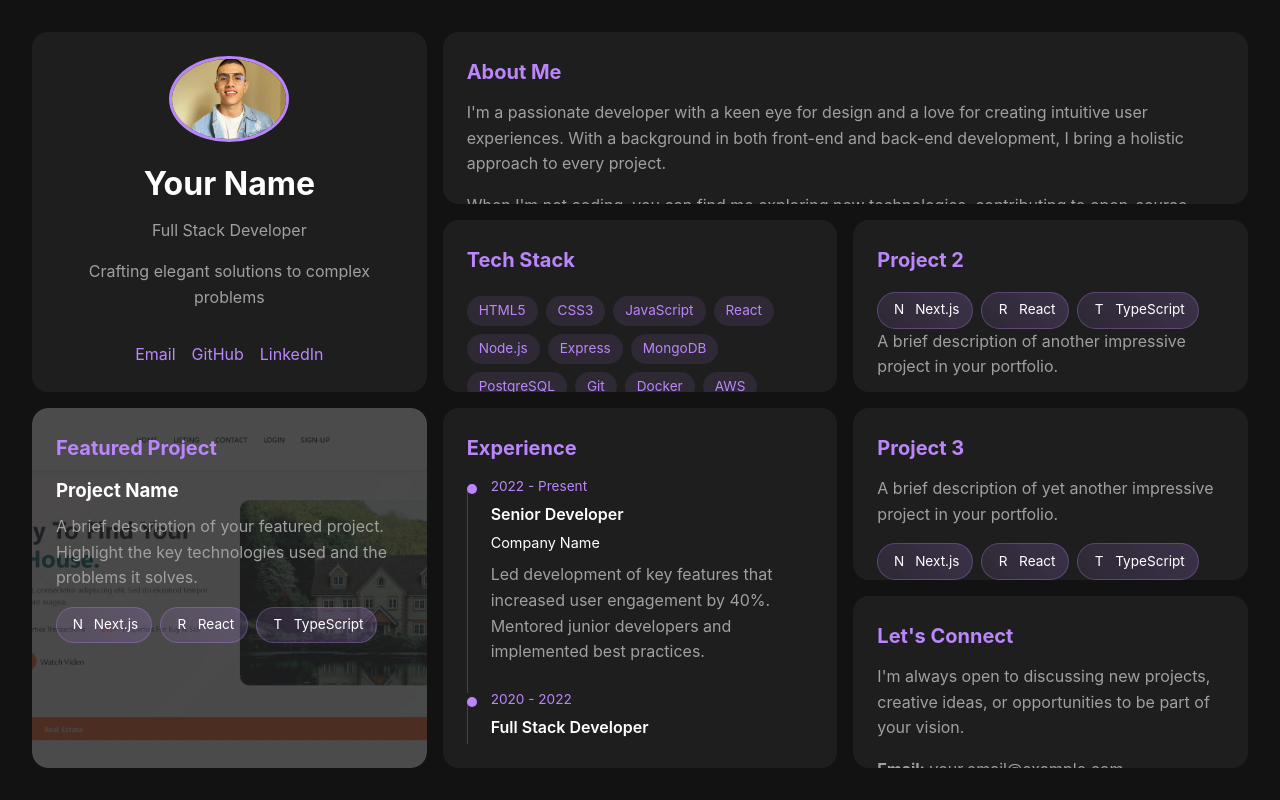
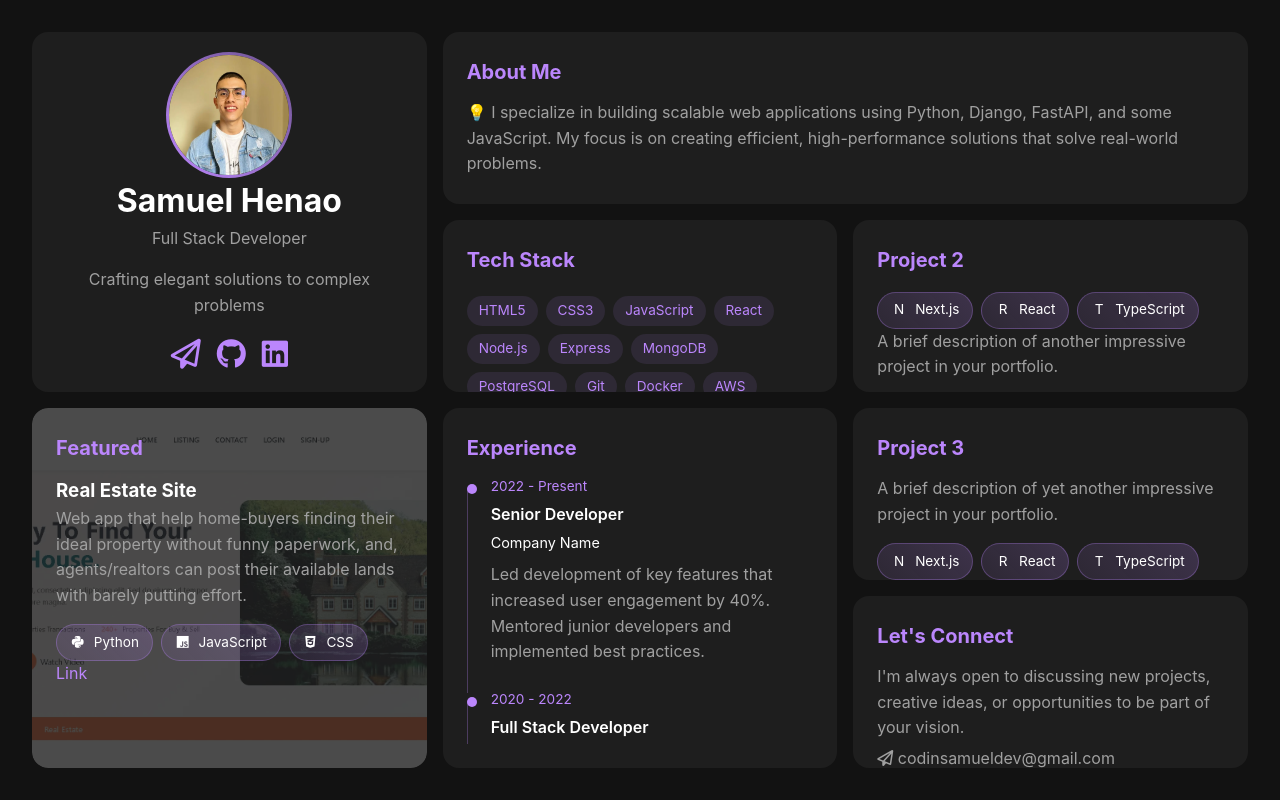
Before and after one commit to codinSamueldev/portfolio-csamueldev, a plain HTML site: page index.html in a window 1280 px wide. Drawn offline with Linux system fonts and the light colour scheme.

Commit message:
improve avatar circle layout, links redirections and add icons

```diff
--- a/index.html
+++ b/index.html
@@ -3,6 +3,7 @@
 <head>
     <meta charset="UTF-8">
     <meta name="viewport" content="width=device-width, initial-scale=1.0">
+    <script src="https://kit.fontawesome.com/4ecfd52a8a.js" crossorigin="anonymous"></script>
     <title>Your Name | Developer Portfolio</title>
     <style>
         /* CSS Reset & Base Styles */
@@ -36,11 +37,10 @@
 
         h1, h2, h3 {
             font-weight: 700;
-            margin-bottom: 0.5rem;
         }
 
         p {
-            margin-bottom: 1rem;
+            margin-bottom: 0.3rem;
             color: var(--text-secondary);
         }
 
@@ -155,22 +155,62 @@
         .profile-pic {
             width: 120px;
             height: 120px;
+            position: relative;
+        }
+
+        .profile-pic::before {
+            content: '';
+            position: absolute;
+            top: -3px;
+            left: -3px;
+            right: -3px;
+            bottom: -3px;
             border-radius: 50%;
-            margin-bottom: 1rem;
-            border: 3px solid var(--accent-color);
-            overflow: hidden;
-            position: relative;
+            background: linear-gradient(45deg, var(--accent-color), rgba(187, 134, 252, 0.5));
+            z-index: 1;
+        }
+
+        .profile-pic::after {
+            content: '';
+            position: absolute;
+            top: 0;
+            left: 0;
+            right: 0;
+            bottom: 0;
+            border-radius: 50%;
+            background: var(--card-color);
+            z-index: 2;
         }
 
         .profile-pic img {
             width: 100%;
             height: 100%;
             object-fit: cover;
+            border-radius: 50%;
+            position: relative;
+            z-index: 3;
+            transition: transform var(--transition-speed);
+        }
+
+        .profile-pic:hover img {
+            transform: scale(1.05);
+        }
+
+        .profile-pic:hover::before {
+            animation: rotate 4s linear infinite;
+        }
+
+        @keyframes rotate {
+            from {
+                transform: rotate(0deg);
+            }
+            to {
+                transform: rotate(360deg);
+            }
         }
 
         .name {
             font-size: 2rem;
-            margin-bottom: 0.5rem;
         }
 
         .title {
@@ -281,6 +321,7 @@
             align-items: center;
             gap: 0.5rem;
             color: var(--accent-color);
+            font-size: 30px;
         }
 
         /* Experience Timeline */
@@ -367,13 +408,13 @@
             <div class="profile-pic">
                 <img src="./assets/professional_Pic.webp" alt="Your Profile Picture">
             </div>
-            <h1 class="name">Your Name</h1>
+            <h1 class="name">Samuel Henao</h1>
             <p class="title">Full Stack Developer</p>
             <p>Crafting elegant solutions to complex problems</p>
             <div class="contact-links">
-                <a href="mailto:your.email@example.com" class="contact-link">Email</a>
-                <a href="https://github.com/yourusername" class="contact-link">GitHub</a>
-                <a href="https://linkedin.com/in/yourusername" class="contact-link">LinkedIn</a>
+                <a target="_blank" href="mailto:codinsamueldev@gmail.com" class="contact-link"><i class="fa-regular fa-paper-plane"></i></a>
+                <a target="_blank" href="https://github.com/codinsamueldev" class="contact-link"><i class="fa-brands fa-github"></i></a>
+                <a target="_blank" href="https://linkedin.com/in/codinsamueldev" class="contact-link"><i class="fa-brands fa-linkedin"></i></a>
             </div>
         </div>
 
@@ -381,8 +422,9 @@
         <div class="card about-card">
             <h2 class="card-title">About Me</h2>
             <div class="card-content">
-                <p>I'm a passionate developer with a keen eye for design and a love for creating intuitive user experiences. With a background in both front-end and back-end development, I bring a holistic approach to every project.</p>
-                <p>When I'm not coding, you can find me exploring new technologies, contributing to open-source projects, or enjoying the outdoors.</p>
+                <p>
+                    &#128161; I specialize in building scalable web applications using Python, Django, FastAPI, and some JavaScript. My focus is on creating efficient, high-performance solutions that solve real-world problems.
+                </p>
             </div>
         </div>
 
@@ -409,23 +451,24 @@
         <div class="card featured-project-card project-card">
             <img src="./assets/image.webp" alt="Project Screenshot" class="project-image">
             <div class="project-content">
-                <h2 class="card-title">Featured Project</h2>
-                <h3>Project Name</h3>
-                <p>A brief description of your featured project. Highlight the key technologies used and the problems it solves.</p>
+                <h2 class="card-title">Featured</h2>
+                <h3>Real Estate Site</h3>
+                <p>Web app that help home-buyers finding their ideal property without funny paperwork, and, agents/realtors can post their available lands with barely putting effort.</p>
                 <div class="tech-pills">
                     <div class="tech-pill">
-                        <span class="tech-pill-icon">N</span>
-                        <span>Next.js</span>
+                        <span class="tech-pill-icon"><i class="fa-brands fa-python"></i></span>
+                        <span>Python</span>
                     </div>
                     <div class="tech-pill">
-                        <span class="tech-pill-icon">R</span>
-                        <span>React</span>
+                        <span class="tech-pill-icon"><i class="fa-brands fa-js"></i></span>
+                        <span>JavaScript</span>
                     </div>
                     <div class="tech-pill">
-                        <span class="tech-pill-icon">T</span>
-                        <span>TypeScript</span>
+                        <span class="tech-pill-icon"><i class="fa-brands fa-css3-alt"></i></span>
+                        <span>CSS</span>
                     </div>
                 </div>
+                <a href="https://realstatedeploy77.pythonanywhere.com/" target="_blank" rel="noopener noreferrer">Link</a>
             </div>
         </div>
 
@@ -505,13 +548,8 @@
             <h2 class="card-title">Let's Connect</h2>
             <div class="card-content">
                 <p>I'm always open to discussing new projects, creative ideas, or opportunities to be part of your vision.</p>
-                <p><strong>Email:</strong> your.email@example.com</p>
-                <p><strong>Based in:</strong> Your Location</p>
-                <div class="contact-links">
-                    <a href="https://github.com/yourusername" class="contact-link">GitHub</a>
-                    <a href="https://linkedin.com/in/yourusername" class="contact-link">LinkedIn</a>
-                    <a href="https://twitter.com/yourusername" class="contact-link">Twitter</a>
-                </div>
+                <p><strong><i class="fa-regular fa-paper-plane"></i></strong> codinsamueldev@gmail.com</p>
+                <p><strong>Based in:</strong> Colombia</p>
             </div>
         </div>
     </div>
```
